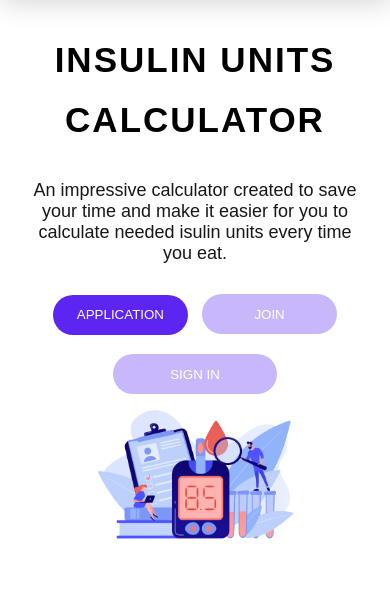
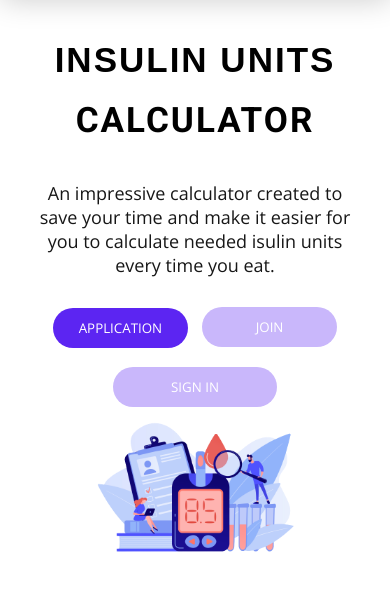
Before and after one commit to MessilineHani/sugar-units-calculator, a plain HTML site: page index.html in a window 390 px wide. Shown: the part 60-650 px from the top of the page. Drawn offline with nearby package versions, Linux system fonts and the light colour scheme.

Commit message:
fixing menu, app respons

```diff
--- a/app/app_style.css
+++ b/app/app_style.css
@@ -1,3 +1,4 @@
+@import url('https://fonts.googleapis.com/css2?family=Open+Sans:wght@300;400;500;600;700;800&family=Roboto:wght@100;300;400;500;700;900&display=swap');
 *{
     padding:0;
     margin:0;
@@ -9,19 +10,6 @@ body{
     height:fit-content;
     background:url(../footage/images/4038031.jpg) center scroll no-repeat ;
     background-size: cover;
-}
-body::-webkit-scrollbar{
-    width: 10px;
-}
-body::-webkit-scrollbar-thumb{
-    background-color: #ececec;
-}
-body::-webkit-scrollbar-thumb{
-    background: #cecece;
-    border-radius: 35px;
-}
-body::-webkit-scrollbar-thumb:hover{
-    background: rgb(92,37,242);
 }
 .home-section{
     height: 100vh;
@@ -49,6 +37,7 @@ h1{
     text-transform: uppercase;
     margin: 20px 0;
     text-align: center;
+    font-family: "Roboto";
 }
 .change-language{
     width: 100%;
@@ -145,7 +134,7 @@ input[type="number"],select,input[type="submit"]{
     max-width: 250px;
     margin: 10px auto;
     height: 35px;
-    font-size: 18px;
+    font-size: 16px;
 }
 input[type="number"],select{
     background: rgba(0, 0, 0, 0.25);
@@ -240,6 +229,10 @@ input[type="submit"]:hover{
 @media (max-width: 767px){
     .content{
         width: 85%;
+        min-width: unset;
+    }
+    .food-info{
+        min-width: unset;
     }
     .calc-result{
         flex-direction: column;
--- a/index.css
+++ b/index.css
@@ -1,3 +1,4 @@
+@import url('https://fonts.googleapis.com/css2?family=Open+Sans:wght@300;400;500;600;700;800&family=Roboto:wght@100;300;400;500;700;900&display=swap');
 *{
     padding: 0;
     margin: 0;
@@ -8,19 +9,6 @@ body{
     width: 100%;
     height:fit-content;
     background-color: #fff;
-}
-body::-webkit-scrollbar{
-    width: 10px;
-}
-body::-webkit-scrollbar-thumb{
-    background-color: #ececec;
-}
-body::-webkit-scrollbar-thumb{
-    background: #cecece;
-    border-radius: 35px;
-}
-body::-webkit-scrollbar-thumb:hover{
-    background: rgb(92,37,242);
 }
 .main-container{
     height: fit-content;
@@ -45,11 +33,15 @@ body::-webkit-scrollbar-thumb:hover{
     letter-spacing: 20px;
     line-height: 60px;
     color:#000;
+    font-family: "Roboto";
+    font-weight: 700;
 }
 .main-container .section1 .sec1-info p{
     font-size: 18px;
     margin: 20px 0;
     color: #171717;
+    font-family: "Open sans";
+    font-weight: 400;
 }
 .main-container .section1 .sec1-info .AJS{
     width: 100%;
@@ -69,6 +61,7 @@ body::-webkit-scrollbar-thumb:hover{
     color: #fff;
     position: relative;
     animation: floating .8s ease infinite ;
+    font-family: "Open sans";
 }
 @keyframes floating {
     0%{
--- a/nav.css
+++ b/nav.css
@@ -1,3 +1,17 @@
+@import url('https://fonts.googleapis.com/css2?family=Lato:wght@100;300;400;700;900&family=Open+Sans:wght@300;400;500;600;700;800&family=Roboto:wght@100;300;400;500;700;900&display=swap');
+body::-webkit-scrollbar{
+    width: 10px;
+}
+body::-webkit-scrollbar-thumb{
+    background-color: #ececec;
+}
+body::-webkit-scrollbar-thumb{
+    background: #cecece;
+    border-radius: 35px;
+}
+body::-webkit-scrollbar-thumb:hover{
+    background: rgb(92,37,242);
+}
 .navbar{
     width: 100%;
     height: 60px;
@@ -34,6 +48,8 @@
 .navbar .navlist ul li a{
     color: #000;
     text-decoration: none;
+    font-family: "Lato", sans-serif;
+    font-weight: 300;
 }
 .navbar .navlist ul li:hover a, .navbar .navlist ul li.active a{
     color: rgb(92,37,242);
--- a/nav.js
+++ b/nav.js
@@ -5,7 +5,7 @@ logo.addEventListener("click",() =>{
 })
 // menu creation
 let menuBtn = document.createElement("img");
-menuBtn.src = "./footage/images/menu.png";
+menuBtn.src = "../footage/images/menu.png";
 menuBtn.style.width = "25px";
 menuBtn.style.margin = "auto 5%";
 menuBtn.style.display = "none";
```
